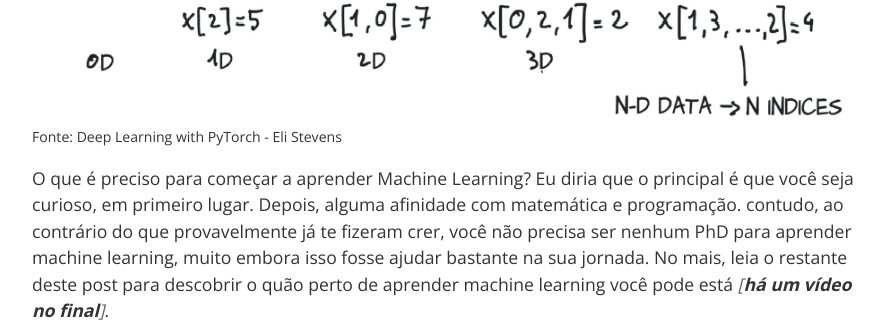
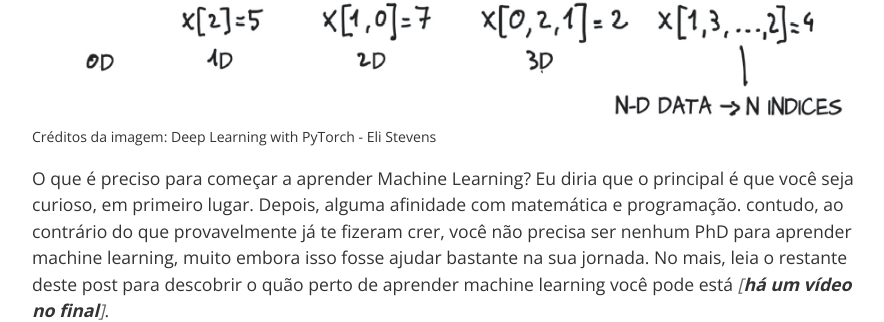
Before and after one commit to luisfredgs/luisfredgs.github.io, a Jekyll site: the page built from _posts/2018-01-18-dicas-para-aprender-machine-learning.md, in a window 1280 px wide and 900 px high, scrolled down 691 px. Shown: the part 133-455 px from the top of the window, without its empty margins (192-1076 px from the left). Built offline with Jekyll 4.4.1, drawn with Linux system fonts in a browser that asks for light colours; comment, search, counter and statistics services are not loaded.

Commit message:
Update 2018-01-18-dicas-para-aprender-machine-learning.md

```diff
--- a/_posts/2018-01-18-dicas-para-aprender-machine-learning.md
+++ b/_posts/2018-01-18-dicas-para-aprender-machine-learning.md
@@ -9,7 +9,7 @@ permalink: /machine-learning/dicas-para-aprender-machine-learning
 ---
 {:.image}
 ![](/assets/img/linear_algebra.png)
-Fonte: Deep Learning with PyTorch - Eli Stevens
+Créditos da imagem: Deep Learning with PyTorch - Eli Stevens
 
 O que é preciso para começar a aprender Machine Learning? Eu diria que o principal é que você seja curioso, em primeiro lugar. Depois, alguma afinidade com matemática e programação. contudo, ao contrário do que provavelmente já te fizeram crer, você não precisa ser nenhum PhD para aprender machine learning, muito embora isso fosse ajudar bastante na sua jornada. No mais, leia o restante deste post para descobrir o quão perto de aprender machine learning você pode está *[**há um vídeo no final**]*.
 
@@ -94,7 +94,7 @@ As linguagens de programação mais utilizadas pela comunidade e mais exigidas p
 
 * Scala
 
-*“ Se você pretende atuar no mercado como profissional destas áreas, então tente buscar conhecimento principalmente em Python ou R, se possível nas duas linguagens”*
+> *“ Se você pretende atuar no mercado como profissional destas áreas, então tente buscar conhecimento principalmente em Python ou R, se possível nas duas linguagens”*
 
 Hoje em dia, **Python** e **R** são as mais utilizadas, seja por pesquisadores ou por empresas na área de Data Science e IA. Quase não se vê anúncios de vagas exigindo conhecimentos em Matlab, C++, Java ou Scala para atuar na área. Se você pretende atuar no mercado como profissional de Data Science ou Machine Learning, então tente buscar conhecimento principalmente em Python ou R, se possível nas duas linguagens. Uma grande maioria das *toolboxes* disponíveis para machine learning — ao menos as que são baseadas em linguagens open source — que existem hoje estão implementadas nestas duas linguagens; a maior parte dos cursos online ou dos livros voltados para este tema se baseiam nestas duas ferramentas. Então, é fundamental que você tente se aprofundar no uso destas linguagens de programação.
 
```
